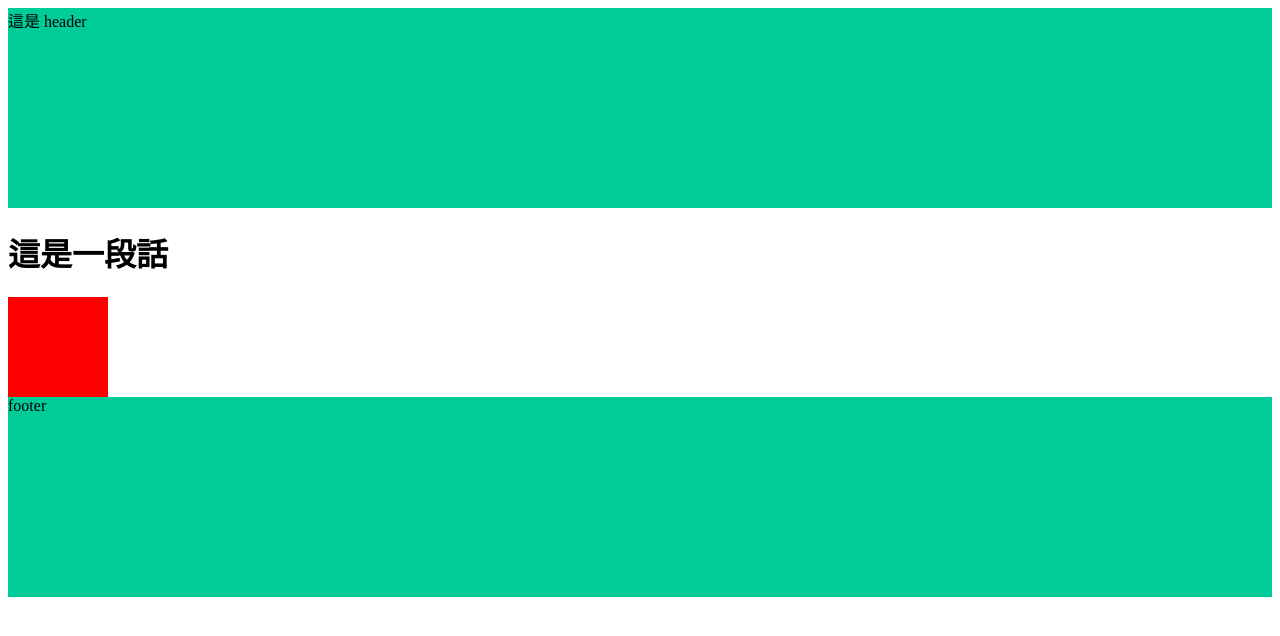
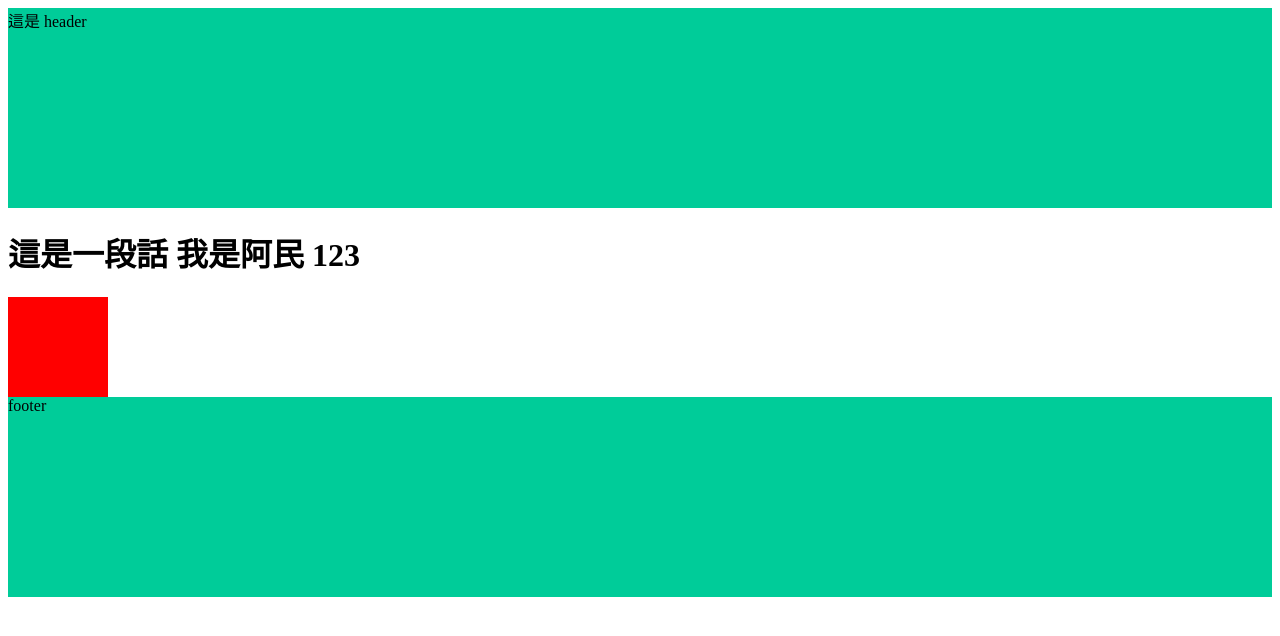
Before and after one commit to linyinmin/testWeb1, a plain HTML site: page index.html in a window 1280 px wide. Drawn offline with Linux system fonts and the light colour scheme.

Commit message:
Update 2022-06-21T12:31:28.380Z

```diff
--- a/index.html
+++ b/index.html
@@ -16,7 +16,7 @@
 
 
 <h1>
-  這是一段話
+  這是一段話 我是阿民 123
 </h1>
 
 <div class="box"></div>
```
